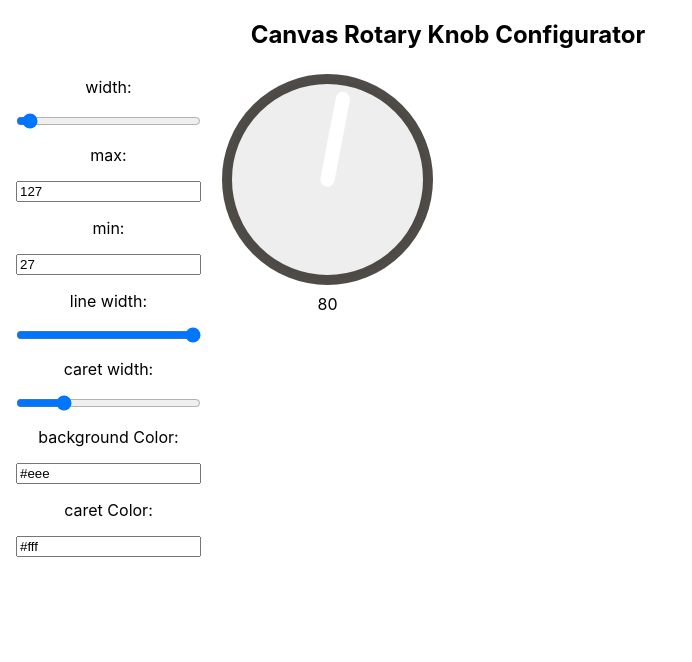
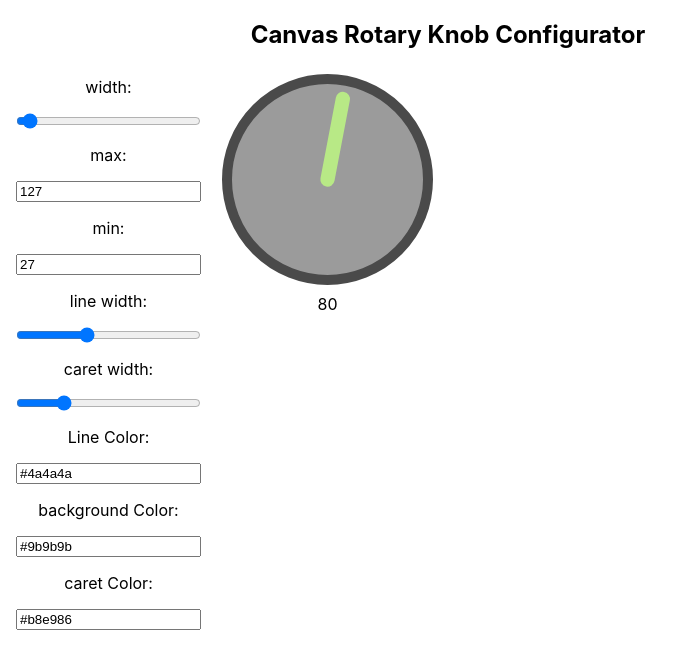
Before and after one commit to TimSusa/react-canvas-rotary-knob, a React (Create React App) app: page / in a window 1280 px wide. Shown: the top 662 px of the page, without its empty margins (0-692 px from the left). Built offline with nearby package versions, Linux system fonts and the light colour scheme.

Commit message:
feat: establish color picker

```diff
--- a/src/App.tsx
+++ b/src/App.tsx
@@ -1,20 +1,25 @@
-import { useState } from "react";
+import {  useRef, useState } from "react";
+import { SketchPicker } from "react-color";
 import "./App.css";
 import RotaryKnob from "./RotaryKnob";
-
 
 function App() {
   const [width, setWidth] = useState(250);
   const [max, setMax] = useState(127);
   const [min, setMin] = useState(27);
   const [lineWidth, setlineWidth] = useState(10);
-  const [bgColor, setBgColor] = useState("#eee")
-  const [caretColor, setCaretColor] = useState("#fff")
-  const [caretWidth, setCaretWidth] = useState(35)
+  const [lineColor, setLineColor] = useState("#4a4a4a");
+  const [bgColor, setBgColor] = useState("#9b9b9b");
+  const [caretColor, setCaretColor] = useState("#b8e986");
+  const [caretWidth, setCaretWidth] = useState(35);
+  const [isColorPickerShown, setIsColorPickerShown] = useState(false);
+  const currentColorCb: any = useRef(() => []);
   return (
     <div className="App">
       <h2>Canvas Rotary Knob Configurator</h2>
-
+      {isColorPickerShown &&
+        (<SketchPicker onChangeComplete={currentColorCb.current}>
+        </SketchPicker>)}
       <div className="flex-wrap">
         <div className="flex-left">
           <label>width:</label>
@@ -30,7 +35,7 @@ function App() {
           <input
             name="max"
             type="input"
-            defaultValue={max}
+            value={max}
             min={30}
             max={600}
             onChange={onMaxChange}
@@ -41,7 +46,7 @@ function App() {
           <input
             name="min"
             type="input"
-            defaultValue={min}
+            value={min}
             min={30}
             max={600}
             onChange={onMinChange}
@@ -52,9 +57,9 @@ function App() {
           <input
             name="line-width"
             type="range"
-            defaultValue={lineWidth}
+            value={lineWidth}
             min={1}
-            max={10}
+            max={25}
             onChange={onLineWidthChange}
           >
           </input>
@@ -62,19 +67,38 @@ function App() {
           <input
             name="caret-width"
             type="range"
-            defaultValue={caretWidth}
+            value={caretWidth}
             min={15}
             max={100}
             onChange={onCaretWidthChange}
           >
           </input>
+
+          <label>Line Color:</label>
+
+          <input
+            name="line-color"
+            type="text"
+            value={lineColor}
+            onChange={() => {}}
+            onClick={() => {
+              currentColorCb.current = onLineColorChange;
+              setIsColorPickerShown(true);
+            }}
+          >
+          </input>
+
           <label>background Color:</label>
+
           <input
             name="b-color"
             type="text"
-            defaultValue={bgColor}
-
-            onChange={onBgColorChange}
+            value={bgColor}
+            onChange={() => {}}
+            onClick={() => {
+              currentColorCb.current = onBgColorChange;
+              setIsColorPickerShown(true);
+            }}
           >
           </input>
 
@@ -82,9 +106,12 @@ function App() {
           <input
             name="c-color"
             type="text"
-            defaultValue={caretColor}
-
-            onChange={onCaretColorChange}
+            value={caretColor}
+            onChange={() => {}}
+            onClick={() => {
+              currentColorCb.current = onCaretColorChange;
+              setIsColorPickerShown(true);
+            }}
           >
           </input>
         </div>
@@ -95,10 +122,13 @@ function App() {
             max={max}
             min={min}
             lineWidth={lineWidth}
+            color={lineColor}
             backgroundColor={bgColor}
             caretColor={caretColor}
             caretWidth={caretWidth}
-          ></RotaryKnob>
+          >
+            {}
+          </RotaryKnob>
         </div>
       </div>
     </div>
@@ -112,17 +142,28 @@ function App() {
   function onMinChange(e: any) {
     setMin(e.target.value);
   }
-  function onLineWidthChange(e: any){
-    setlineWidth(e.target.value)
+  function onLineWidthChange(e: any) {
+    setlineWidth(e.target.value);
   }
-  function onCaretWidthChange(e: any){
-    setCaretWidth(e.target.value)
+  function onCaretWidthChange(e: any) {
+    setCaretWidth(e.target.value);
   }
-  function onBgColorChange (e: any) {
-    setBgColor(e.target.value)
+
+  function onLineColorChange(e: any) {
+    e.target && setLineColor(e.target.value);
+    e.hex && setLineColor(e.hex);
+    setIsColorPickerShown(false);
   }
-  function onCaretColorChange(e: any){
-    setCaretColor(e.target.value)
+
+  function onBgColorChange(e: any) {
+    e.target && setBgColor(e.target.value);
+    e.hex && setBgColor(e.hex);
+    setIsColorPickerShown(false);
+  }
+  function onCaretColorChange(e: any) {
+    e.target && setCaretColor(e.target.value);
+    e.hex && setCaretColor(e.hex);
+    setIsColorPickerShown(false);
   }
 }
 
--- a/src/RotaryKnob.tsx
+++ b/src/RotaryKnob.tsx
@@ -17,6 +17,7 @@ type tRotaryKnob = {
   lineWidth?: number | undefined;
   caretWidth?: number | undefined;
   cbValChanged?: ((val: number) => number) | undefined;
+  children?: never[];
 };
 
 function RotaryKnob({
@@ -25,7 +26,7 @@ function RotaryKnob({
   value = 80,
   max = 127,
   min = 0,
-  backgroundColor = "#ccc",
+  backgroundColor = "#9b9b9b",
   color = "#37332ee0",
   caretColor = "#67332ee0",
   showValueLabel = true,
@@ -83,7 +84,7 @@ function RotaryKnob({
     return () => {
       context.current && context.current.restore();
     };
-  }, [color, backgroundColor, width, height, caretWidth, lineWidth]);
+  }, [color, backgroundColor, caretColor, width, height, caretWidth, lineWidth]);
 
   return (
     <div>
```
Also changed, not shown: package.json (+11 -9 lines), 1 other file (tests, documents, lock files or other folders). Lines whose indentation alone changed are shown as unchanged.
